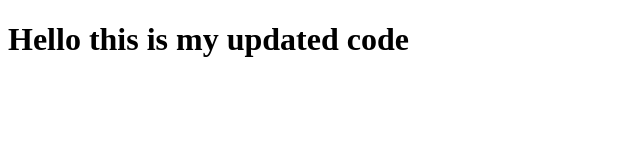
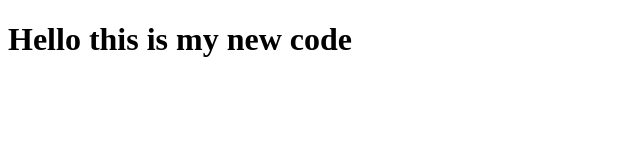
Before and after one commit to arinjainn/firstrepo, a plain HTML site: page index.html in a window 1280 px wide. Shown: the whole page, without its empty margins (0-640 px from the left). Drawn offline with Linux system fonts and the light colour scheme.

Commit message:
this is my third commit

```diff
--- a/index.html
+++ b/index.html
@@ -6,6 +6,6 @@
     <title>Document</title>
   </head>
   <body>
-    <h1>Hello this is my updated code</h1>
+    <h1>Hello this is my new code</h1>
   </body>
 </html>
```
Also changed, not shown: script.js (deleted).
